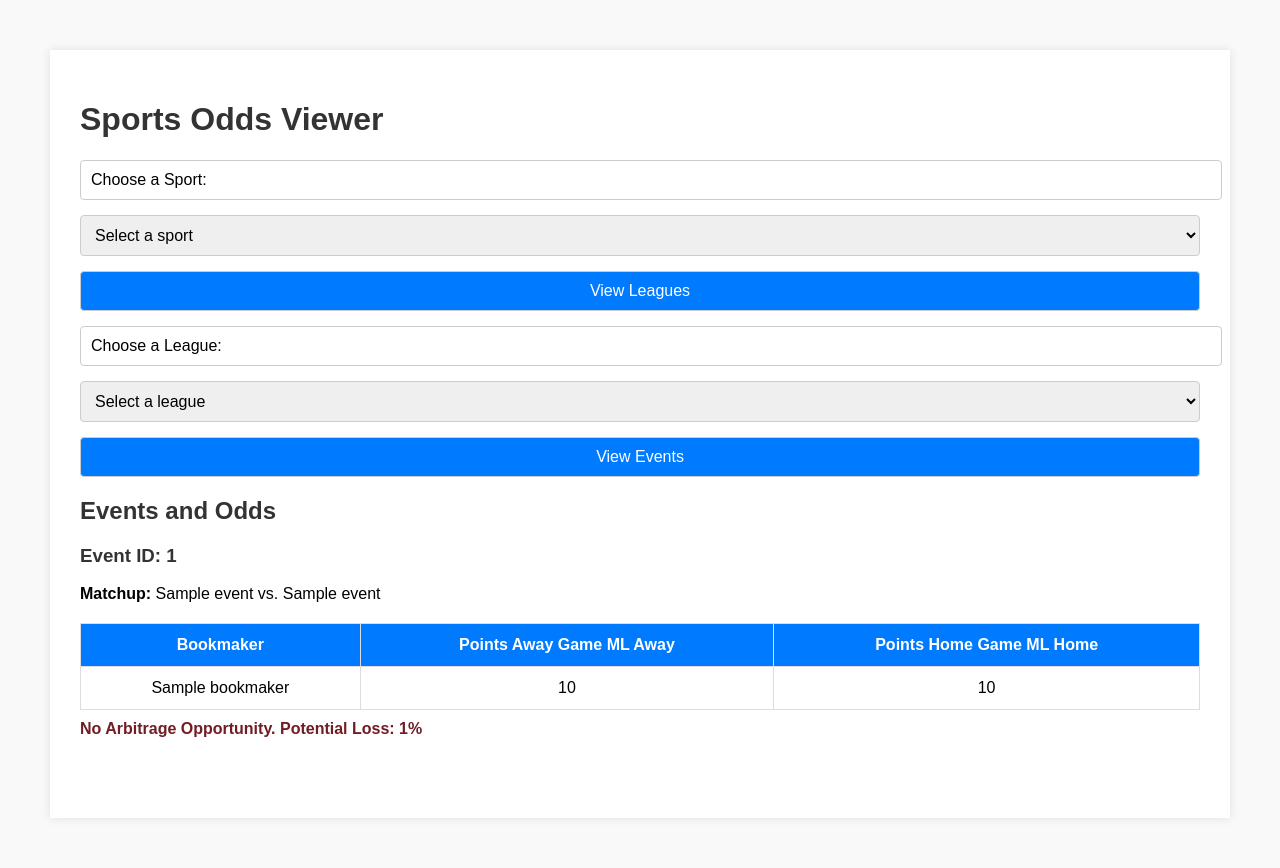
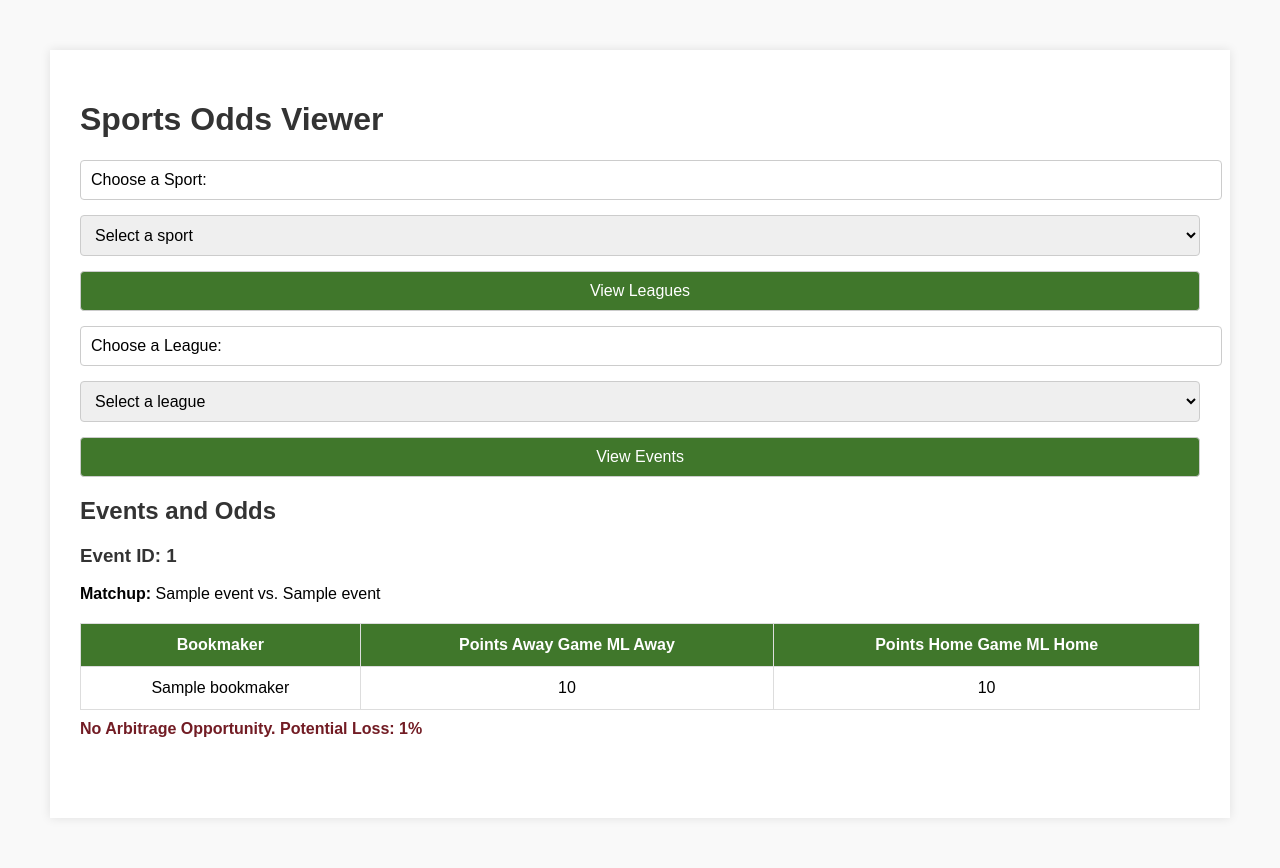
Before and after one commit to aleksmalm1/ArbBot-Database, a Flask app: template Flask/templates/index.html in a window 1280 px wide. Run offline with Flask 3, Linux system fonts and the light colour scheme; the template is opened without the code that fills it: most values are stand-ins (such as "Sample title", 1, 10 or a date in 2020); some libraries are stand-ins or nearby versions.

Commit message:
Lisasin dokumendi

```diff
--- a/Flask/templates/index.html
+++ b/Flask/templates/index.html
@@ -31,12 +31,12 @@
             border-radius: 4px;
         }
         button {
-            background-color: #007BFF;
+            background-color: #40772b;
             color: #ffffff;
             cursor: pointer;
         }
         button:hover {
-            background-color: #0056b3;
+            background-color: #40772b;
         }
         table {
             width: 100%;
@@ -49,7 +49,7 @@
             text-align: center;
         }
         th {
-            background-color: #007BFF;
+            background-color: #40772b;
             color: #ffffff;
         }
         .event-section {
```
Also changed, not shown: 1 other file.
